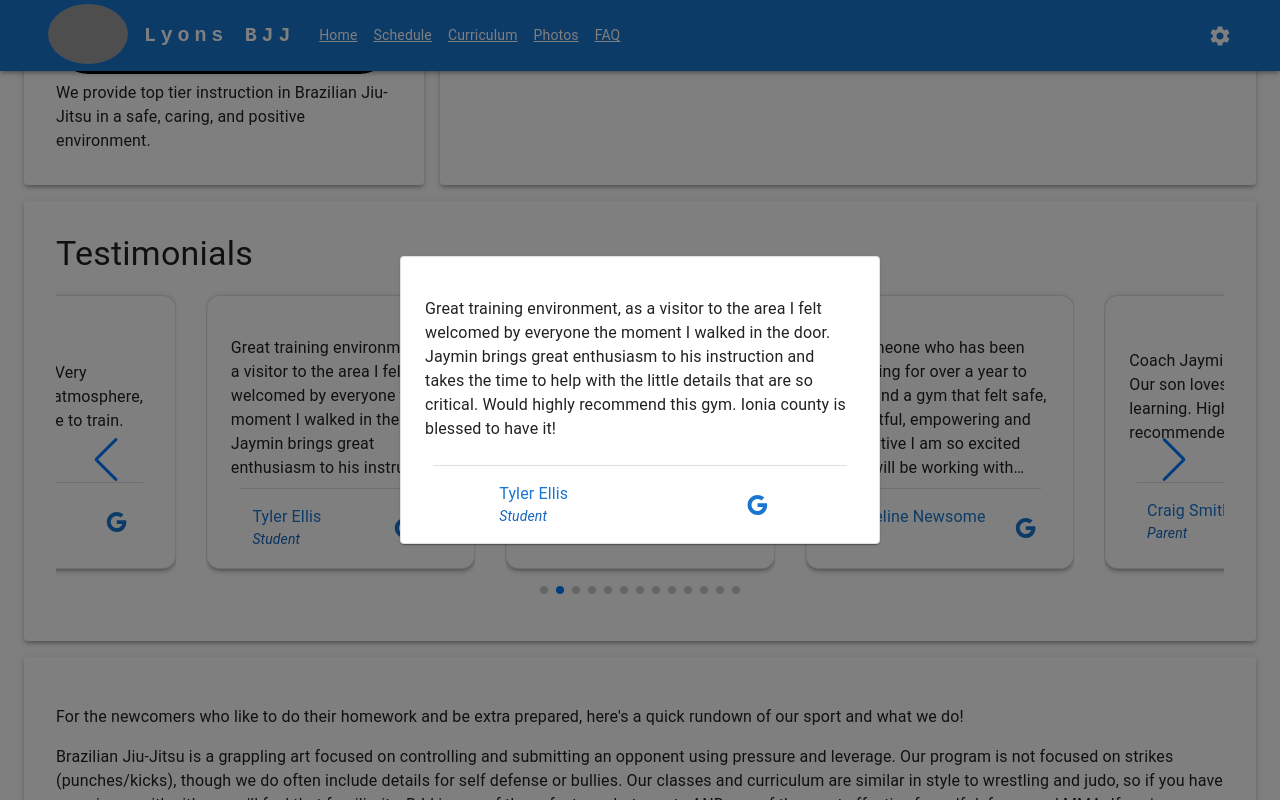
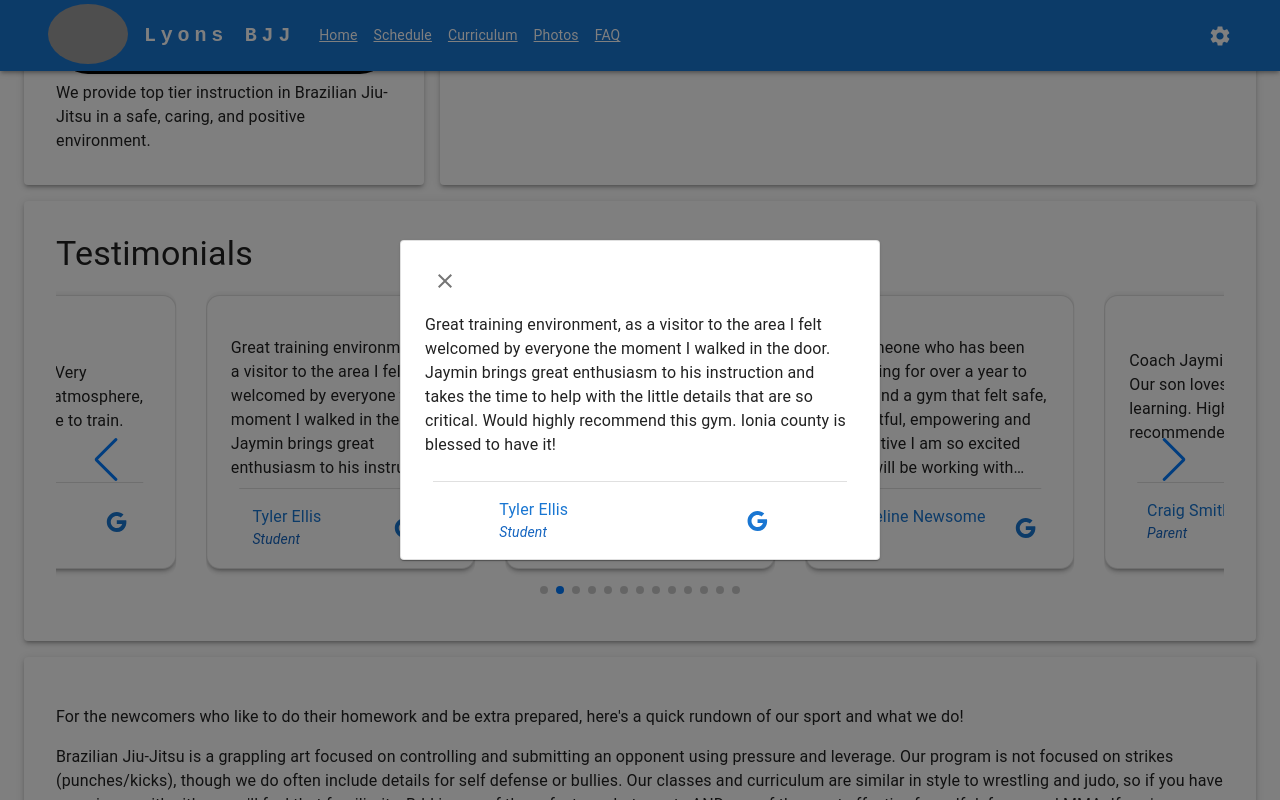
Before and after one commit to lyonsbjj/lyonsbjj.github.io, a React (Create React App) app: page /#/ in a window 1280 px wide. Both pictures are taken after a click on the element 340 px from the left and 801 px from the top of the page. Shown: the part 401-1201 px from the top of the page. Built offline with nearby package versions, Linux system fonts and the light colour scheme; grey boxes are pictures that could not be loaded.

Commit message:
Add close button to testimonial modal

```diff
--- a/src/Components/Header/Carousel/CarouselStepper.tsx
+++ b/src/Components/Header/Carousel/CarouselStepper.tsx
@@ -81,7 +81,7 @@ const CarouselStepper: React.FC<ICarouselStepperProps> = ({ cards, sx }) => {
             grabCursor={true}
             autoplay={{
                delay: 3000,
-               disableOnInteraction: false,
+               disableOnInteraction: small,
                pauseOnMouseEnter: true
             }}
             pagination={{
--- a/src/Components/Header/Carousel/TestimonialCard.tsx
+++ b/src/Components/Header/Carousel/TestimonialCard.tsx
@@ -14,13 +14,18 @@ import { Testimonial, siteNames } from "../../../Testimonial";
 import GoogleIcon from "@mui/icons-material/Google";
 import FacebookIcon from "@mui/icons-material/Facebook";
 import { elevation } from "../../../Constants";
-import ReactMarkdown from 'react-markdown';
+import ReactMarkdown from "react-markdown";
+import CloseIcon from "@mui/icons-material/Close";
 
 const TestimonialCard: React.FC<ITestimonialCardProps> = ({ testimonial }) => {
    const [open, setOpen] = React.useState(false);
    const theme = useTheme();
 
-   const content = (props: { lineClamp: number | string; cursor?: string, userSelect?: string }) => (
+   const content = (props: {
+      lineClamp: number | string;
+      cursor?: string;
+      userSelect?: string;
+   }) => (
       <>
          <Box
             sx={{
@@ -102,7 +107,11 @@ const TestimonialCard: React.FC<ITestimonialCardProps> = ({ testimonial }) => {
             <CardContent
                sx={{ display: "flex", flexDirection: "column", width: "100%" }}
             >
-               {content({ lineClamp: 6, cursor: "pointer", userSelect: "none" })}
+               {content({
+                  lineClamp: 6,
+                  cursor: "pointer",
+                  userSelect: "none",
+               })}
             </CardContent>
          </Card>
          <Modal open={open} onClose={() => setOpen(false)} disableAutoFocus>
@@ -115,11 +124,23 @@ const TestimonialCard: React.FC<ITestimonialCardProps> = ({ testimonial }) => {
                   padding: "1rem",
                   border: "1px solid",
                   borderColor: theme.palette.divider,
-                  maxWidth: '30rem',
-                  minWidth: '20rem'
+                  maxWidth: "30rem",
+                  minWidth: "20rem",
                }}
             >
-               {content({ lineClamp: "unset" })}
+               <Box>
+                  <Box sx={{ paddingLeft: "1rem", marginBottom: '-1rem' }}>
+                     <IconButton
+                        onClick={() => setOpen(false)}
+                        title="Close Testimonial Modal"
+                        size="large"
+                        edge="start"
+                     >
+                        <CloseIcon />
+                     </IconButton>
+                  </Box>
+                  {content({ lineClamp: "unset" })}
+               </Box>
             </Paper>
          </Modal>
       </>
```
